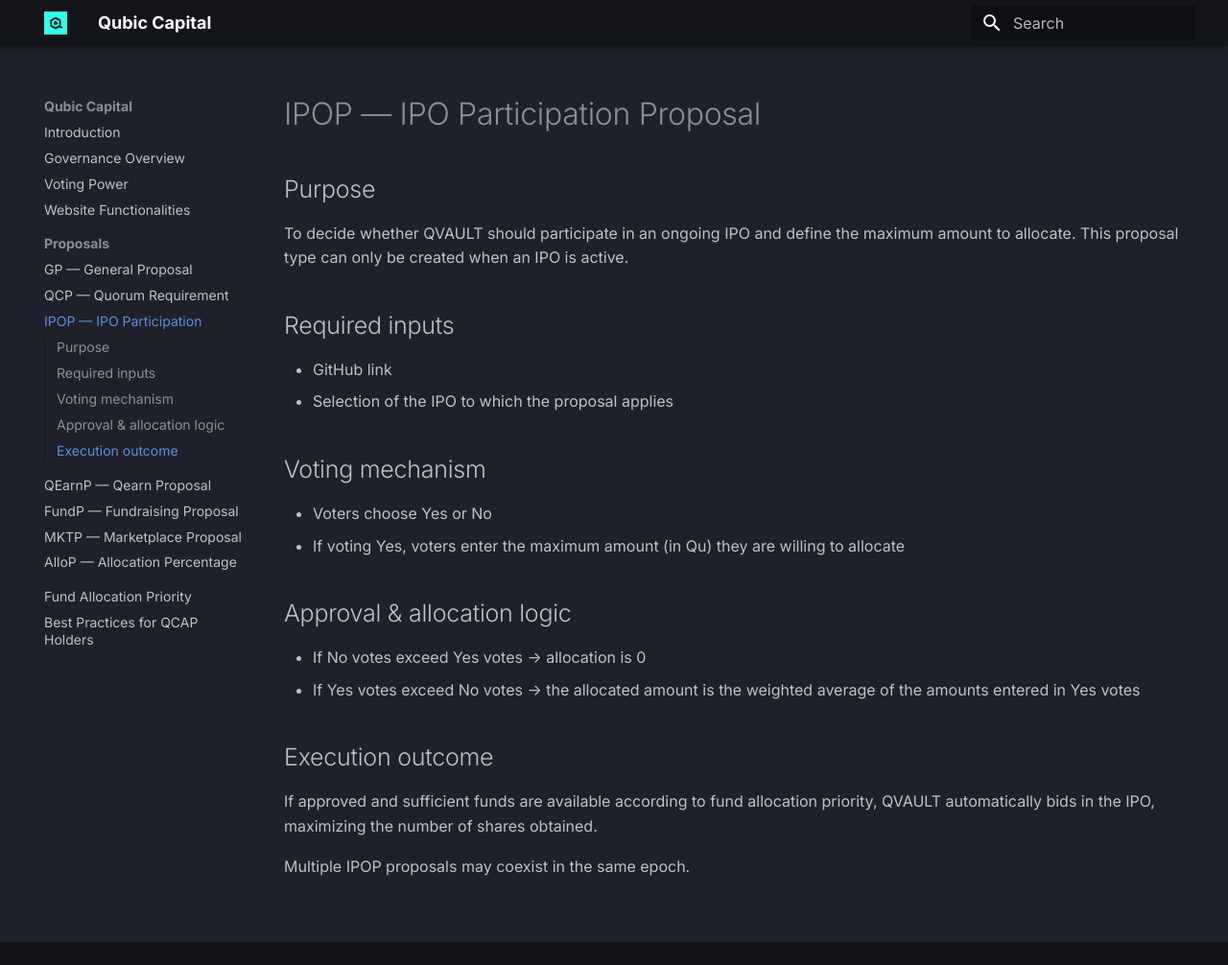
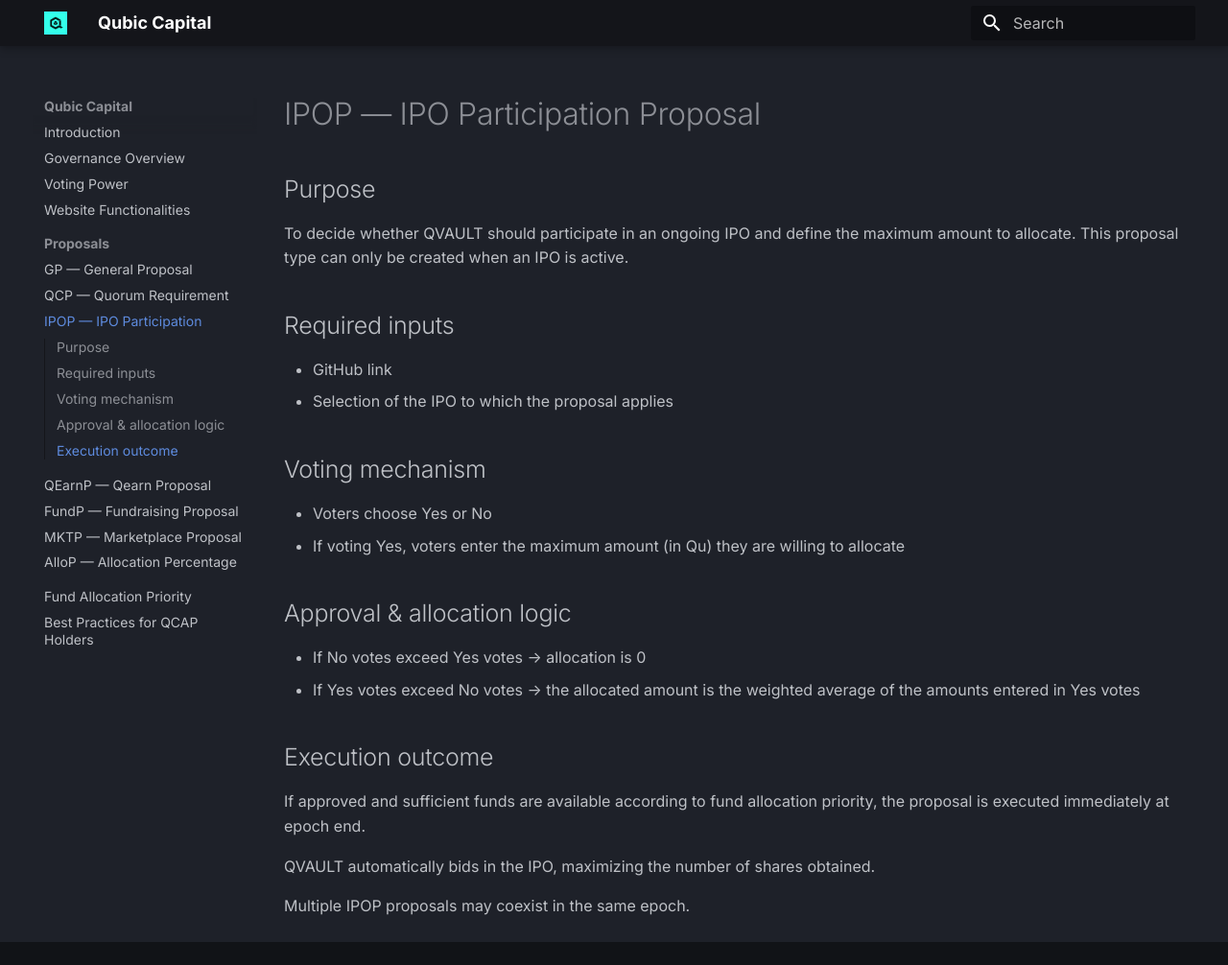
Before and after one commit to HermanToothrot10/qubic-capital-manual, an MkDocs documentation site: the page built from docs/proposals/ipop.md, in a window 1280 px wide and 1006 px high. Shown: the whole window at 96% size. Built offline with MkDocs 1.6.1 and Material for MkDocs 9.7.7, drawn with Linux system fonts in a browser that asks for light colours.

Commit message:
Update ipop.md

```diff
--- a/docs/proposals/ipop.md
+++ b/docs/proposals/ipop.md
@@ -21,6 +21,8 @@
 
 ## Execution outcome
 
-If approved and sufficient funds are available according to fund allocation priority, QVAULT automatically bids in the IPO, maximizing the number of shares obtained.
+If approved and sufficient funds are available according to fund allocation priority, the proposal is executed immediately at epoch end.
+
+QVAULT automatically bids in the IPO, maximizing the number of shares obtained.
 
 Multiple IPOP proposals may coexist in the same epoch.
```
